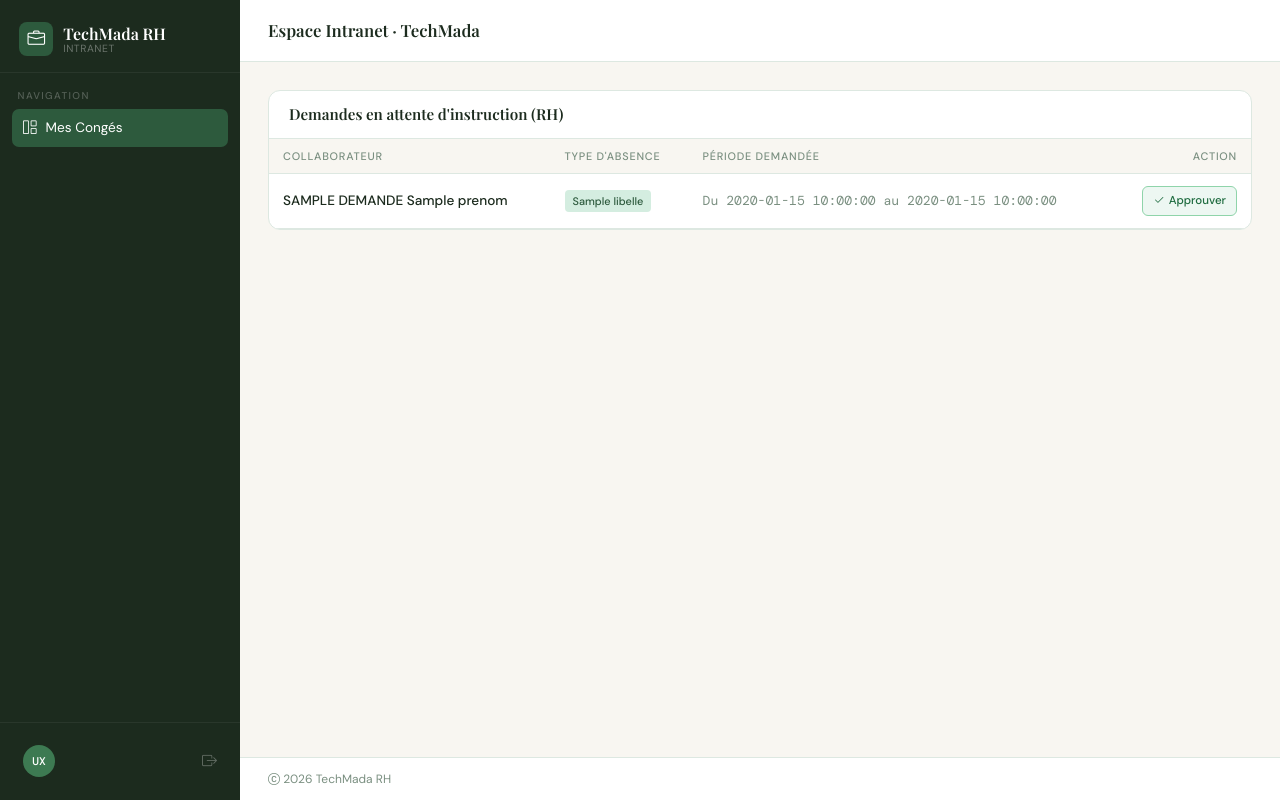
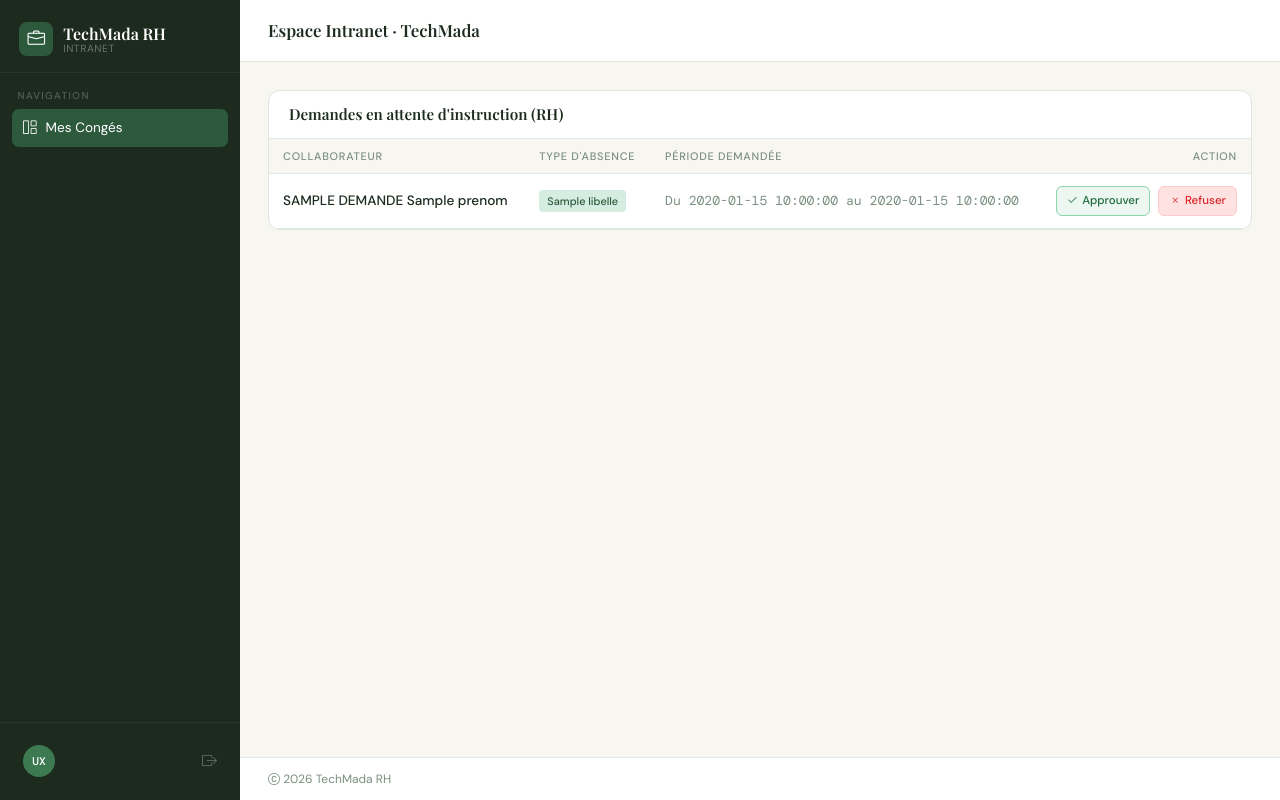
Before and after one commit to nofyrabe777/Tech-Mada, a CodeIgniter 4 app: the page made by app/Views/RH/dashboard.php in a window 1280 px wide. Run offline with PHP 8.4 and a stand-in for CodeIgniter, Linux system fonts and the light colour scheme; the template is opened without the code that fills it: most values are stand-ins (such as "Sample title", 1, 10 or a date in 2020); data that the repository does not hold is empty; some libraries are stand-ins or nearby versions.

Commit message:
ajout du bouton refuser dans RH
impact  chez l'employer avec laquelle le status sera refuser

```diff
--- a/app/Config/Routes.php
+++ b/app/Config/Routes.php
@@ -18,6 +18,7 @@ $routes->group('employer', ['filter' => 'auth'], function($routes){
 $routes->group('rh', ['filter' => 'auth'], function($routes) {
     $routes->get('demandes', 'RHController::dashboardRH');
     $routes->get('valider/(:num)', 'RHController::validerConge/$1'); // GET pour le bouton simple
+    $routes->get('refuser/(:num)', 'RHController::refuserConge/$1'); // GET pour refuser
 });
 
 $routes->group('admin', ['filter' => 'role:admin'], function($routes) {
--- a/app/Views/RH/dashboard.php
+++ b/app/Views/RH/dashboard.php
@@ -36,10 +36,14 @@
                     <td class="mono" style="color: var(--muted); font-size: .82rem;">
                         Du <?= esc($d['date_debut']) ?> au <?= esc($d['date_fin']) ?>
                     </td>
-                    <td style="text-align: right;">
+                    <td style="text-align: right; display: flex; gap: 0.5rem; justify-content: flex-end;">
                         <a href="<?= base_url('rh/valider/'.$d['id']) ?>"
                            class="btn-sm" style="background: var(--success-bg); color: var(--success); border-color: var(--success-br)">
                             <i class="bi bi-check2"></i> Approuver
+                        </a>
+                        <a href="<?= base_url('rh/refuser/'.$d['id']) ?>"
+                           class="btn-sm" style="background: #fee2e2; color: #dc2626; border-color: #fecaca">
+                            <i class="bi bi-x"></i> Refuser
                         </a>
                     </td>
                 </tr>
```
Also changed, not shown: app/Controllers/RHController.php (+11 -0 lines), writable/database.sqlite (deleted), writable/techmada.sqlite.
